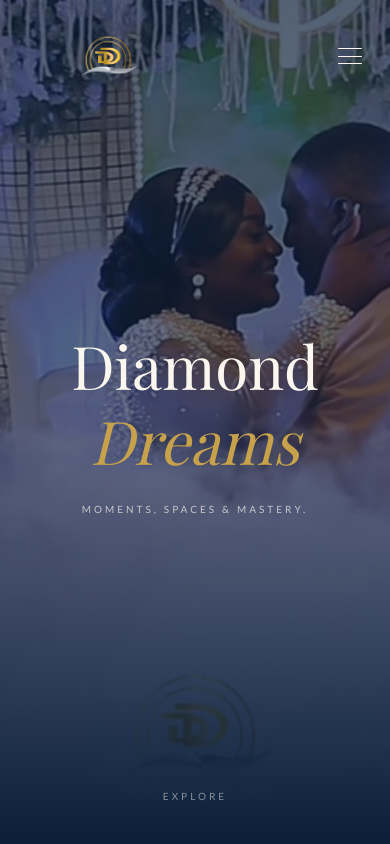
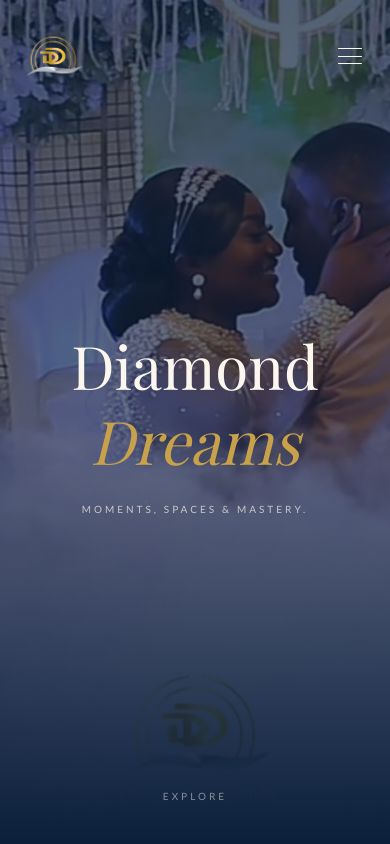
Before and after one commit to elshaddaioheha/tebi, a Next.js app: page / in a window 390 px wide. Shown: the top 844 px of the page. Built offline with nearby package versions, Linux system fonts and the light colour scheme; a web font is replaced by a local one.

Commit message:
style(navbar): align logo to the left on mobile to match hamburger spacing

```diff
--- a/src/components/global/Navbar.tsx
+++ b/src/components/global/Navbar.tsx
@@ -57,10 +57,10 @@
                     ))}
                 </nav>
 
-                {/* Center logo */}
+                {/* Center/Left logo */}
                 <Link
                     href="/"
-                    className="flex-1 text-center md:flex-none flex items-center justify-center"
+                    className="flex-1 flex items-center justify-start md:justify-center md:flex-none"
                 >
                     <img
                         src="/dd-hero-logo.png"
```
